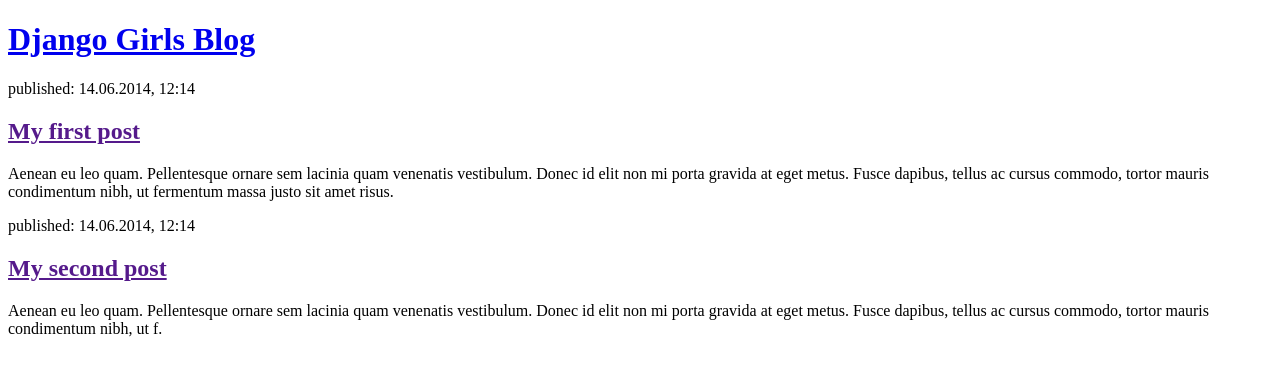
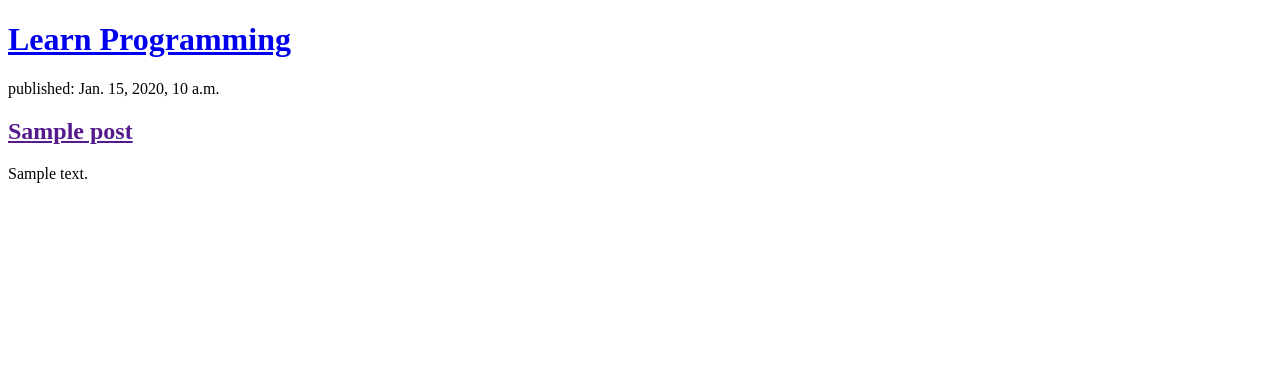
Before and after one commit to alisaSugiarti/my-third-blog, a Django app: template my_blog/templates/my_blog/post_list.html in a window 1280 px wide. Shown: the top 376 px of the page. Run offline with Django 3.2, Linux system fonts and the light colour scheme; the template is opened without the code that fills it: most values are stand-ins (such as "Sample title", 1, 10 or a date in 2020).

Commit message:
Modified templates to display posts from database.

```diff
--- a/my_blog/templates/my_blog/post_list.html
+++ b/my_blog/templates/my_blog/post_list.html
@@ -5,19 +5,15 @@
     </head>
     <body>
         <header>
-            <h1><a href="/">Django Girls Blog</a></h1>
+            <h1><a href="/">Learn Programming</a></h1>
         </header>
 
+        {% for post in posts %}
         <article>
-            <time>published: 14.06.2014, 12:14</time>
-            <h2><a href="">My first post</a></h2>
-            <p>Aenean eu leo quam. Pellentesque ornare sem lacinia quam venenatis vestibulum. Donec id elit non mi porta gravida at eget metus. Fusce dapibus, tellus ac cursus commodo, tortor mauris condimentum nibh, ut fermentum massa justo sit amet risus.</p>
+            <time>published: {{ post.published_date }}</time>
+            <h2><a href="">{{ post.title }}</a></h2>
+            <p>{{ post.text|linebreaksbr }}</p>
         </article>
-
-        <article>
-            <time>published: 14.06.2014, 12:14</time>
-            <h2><a href="">My second post</a></h2>
-            <p>Aenean eu leo quam. Pellentesque ornare sem lacinia quam venenatis vestibulum. Donec id elit non mi porta gravida at eget metus. Fusce dapibus, tellus ac cursus commodo, tortor mauris condimentum nibh, ut f.</p>
-        </article>
+        {% endfor %}
     </body>
 </html>
--- a/my_blog/views.py
+++ b/my_blog/views.py
@@ -1,5 +1,8 @@
 from django.shortcuts import render
+from django.utils import timezone
+from .models import Post
 
 # Create your views here.
 def post_list(request):
-    return render(request, 'my_blog/post_list.html', {})
+    posts = Post.objects.filter(published_date__lte=timezone.now()).order_by('published_date')
+    return render(request, 'my_blog/post_list.html', {'posts': posts})
```
